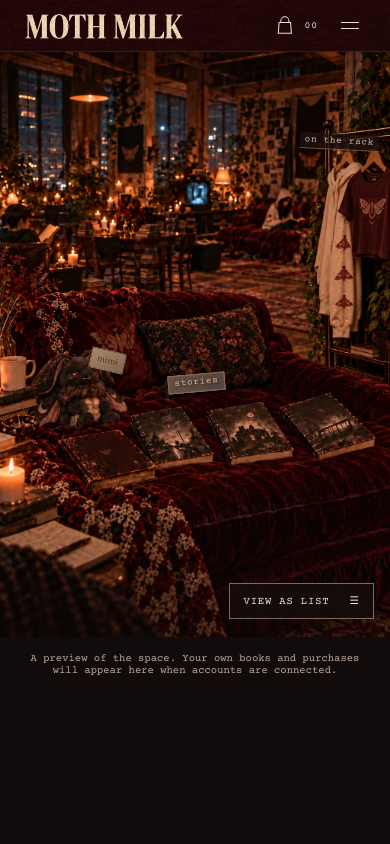
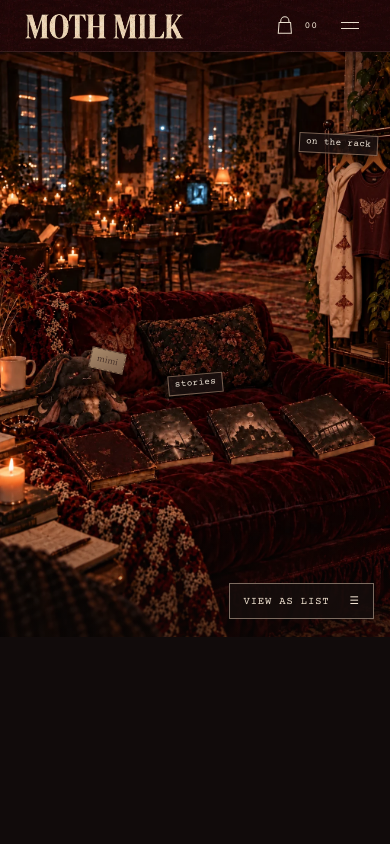
Before and after one commit to TylerPetri/moth-milk, a SvelteKit app: page /your-corner in a window 390 px wide. Shown: the top 844 px of the page. Built offline with nearby package versions, Linux system fonts and the light colour scheme.

Commit message:
mobile labels style change

```diff
--- a/src/routes/your-corner/+page.svelte
+++ b/src/routes/your-corner/+page.svelte
@@ -71,7 +71,6 @@
       <div><h2>On the rack</h2><a href="/product/night-shift-hoodie">Night Shift Hoodie <span>view ↗</span></a><a href="/product/after-hours-baby-tee">After Hours Tee <span>view ↗</span></a><a href="/product/mimi-plush">Mimi Moth Plush <span>meet Mimi ↗</span></a></div>
     </section>
   {/if}
-  <p class="corner-footnote">A preview of the space. Your own books and purchases will appear here when accounts are connected.</p>
 </main>
 
 <dialog class="registry-dialog" bind:this={registryDialog} aria-label="Moth Milk book" onclick={handleRegistryClick} onclose={handleRegistryClose}>
--- a/src/styles/pages/_corner.scss
+++ b/src/styles/pages/_corner.scss
@@ -33,7 +33,6 @@
 .corner-list h2 { font: italic 600 2rem $font-display; margin-bottom: 1rem; }
 .corner-list button, .corner-list a { display: flex; justify-content: space-between; width: 100%; padding: 1rem 0; border: 0; border-bottom: 1px solid rgba(#e0c4a7,.28); color: #eadccd; background: none; cursor: pointer; text-decoration: none; font: 500 1.15rem $font-display; text-align: left; }
 .corner-list span { font: 700 .6rem $font-mono; text-transform: uppercase; }
-.corner-footnote { padding: 1rem 1.5rem 2rem; margin: 0; color: #bba99b; font: .66rem $font-mono; text-align: center; }
 
 /* The viewer is close to an intact book; the room remains behind it. */
 .registry-dialog { position: fixed; inset: 0; width: 100vw; height: 100dvh; max-width: none; max-height: none; margin: 0; padding: 0; overflow: hidden; border: 0; background: transparent; color: #39271f; }
@@ -62,9 +61,9 @@ body:has(.registry-dialog[open]) { overflow: hidden; }
 @media (max-width: 900px) {
   .corner-scene { min-height: 0; aspect-ratio: 2 / 3; }
   .corner-scene__image { object-position: center; }
-  .corner-group-label { position: absolute; z-index: 2; display: block; pointer-events: none; white-space: nowrap; color: #d9bea0; font: 700 clamp(.58rem, 2.2vw, .78rem)/1 $font-mono; letter-spacing: .08em; text-transform: lowercase; text-shadow: 0 1px 4px #170b09; }
-  .corner-group-label--stories { left: 43%; top: 55%; transform: rotate(-5deg); padding: .35em .6em; background: linear-gradient(135deg, rgba(#593c30,.86), rgba(#30201d,.79)), url('/textures/paper-fiber.svg'); border: 1px solid rgba(#b58b70,.38); box-shadow: 1px 3px 8px rgba(#090505,.35); }
-  .corner-group-label--rack { right: 3%; top: 14%; transform: rotate(3deg); padding: .3em .5em; background: rgba(#211613,.72); border-bottom: 1px solid rgba(#b58b70,.5); }
+  .corner-group-label { position: absolute; z-index: 2; display: block; pointer-events: none; white-space: nowrap; padding: .48em .64em; color: #f2e8da; background: rgba(#1b1110,.86); border: 1px solid rgba(#e0b998,.48); box-shadow: 0 .25rem .8rem rgba(#000,.5); font: 700 clamp(.58rem, 2.2vw, .78rem)/1 $font-mono; letter-spacing: .04em; text-transform: lowercase; }
+  .corner-group-label--stories { left: 43%; top: 55%; transform: rotate(-5deg); }
+  .corner-group-label--rack { right: 3%; top: 14%; transform: rotate(3deg); }
   .corner-group-label--mimi { left: 23%; top: 51%; transform: rotate(13deg); padding: .4em .55em; background: linear-gradient(145deg, #a88969, #80634e); border: 1px dashed rgba(#493327,.78); box-shadow: 1px 2px 5px rgba(#100807,.5); color: #35221e; font: italic 600 clamp(.65rem, 2.5vw, .88rem)/1 $font-display; letter-spacing: 0; text-shadow: none; }
   .registry-prop { left: 14%; top: 64%; width: 27%; height: 12%; }
   .corner-hotspot__label { display: none; }
```
